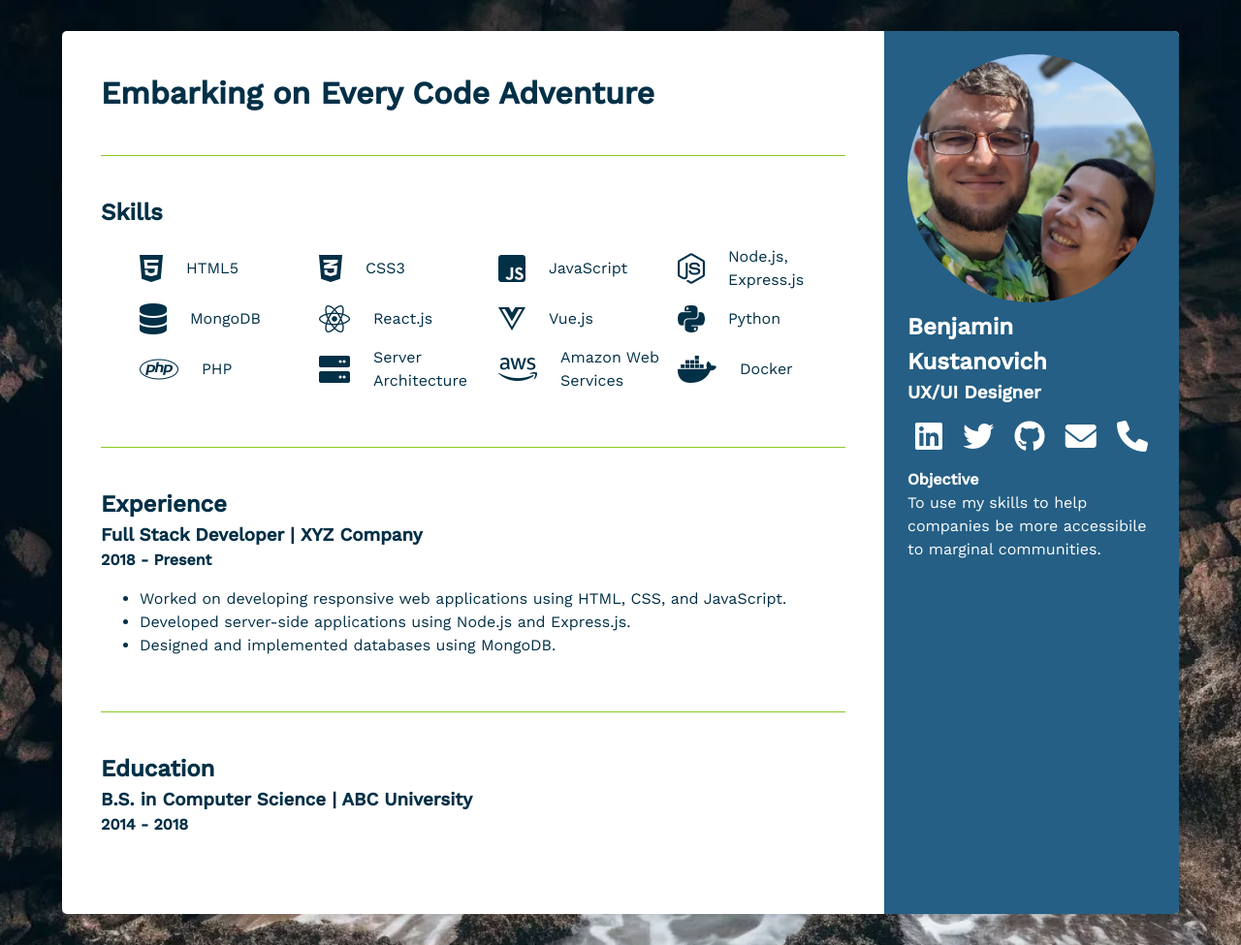
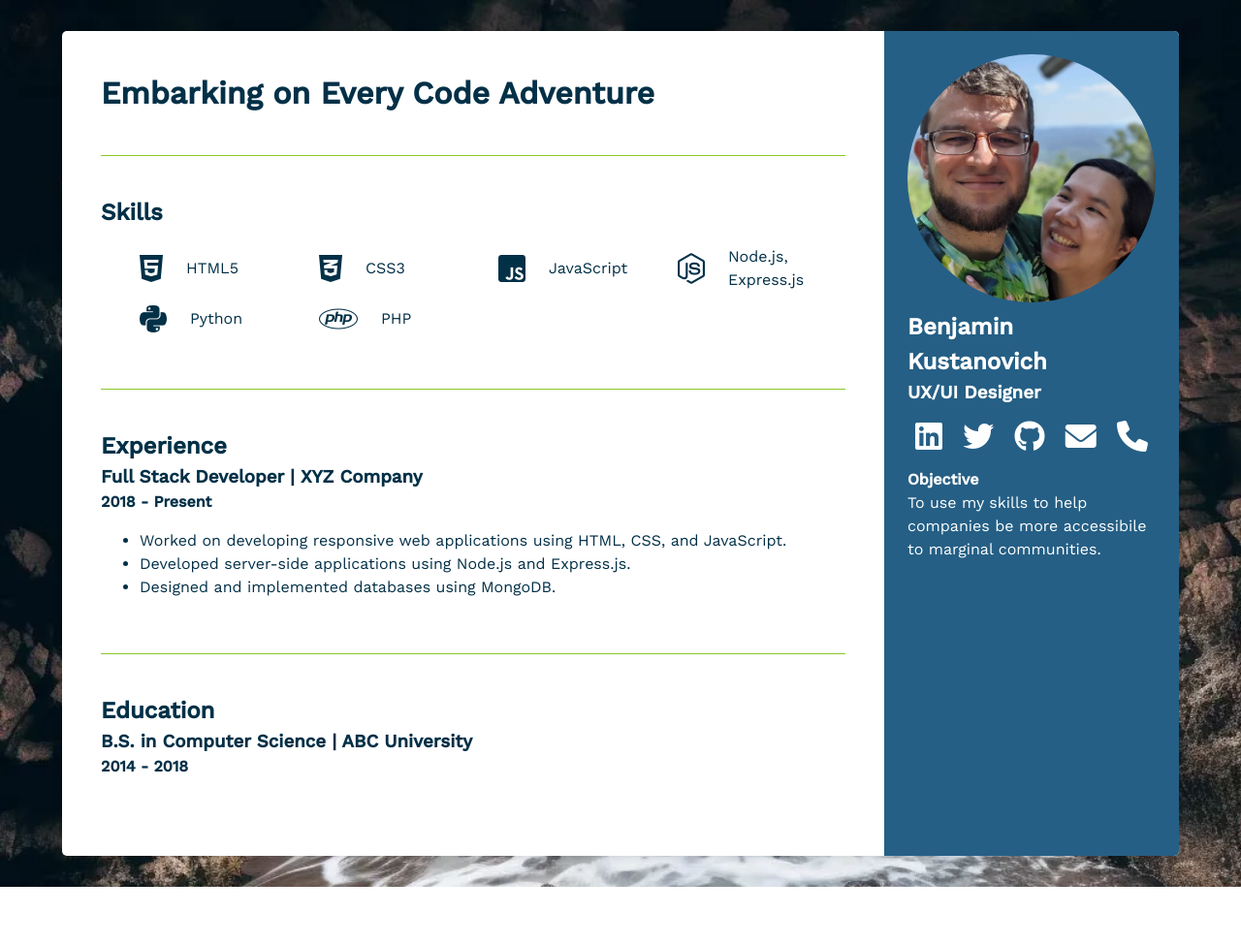
Before and after one commit to bk275/ResumeProject3, a website: page docs/index.html in a window 1280 px wide. Shown: the whole page at 97% size. After the commit the page ends 915 px from the top, so only its background shows below. Drawn offline with nearby package versions, Linux system fonts and the light colour scheme.

Commit message:
Updated skills

```diff
--- a/docs/index.html
+++ b/docs/index.html
@@ -79,14 +79,8 @@
                     <li><i class="fab fa-css3-alt fa-skill-icon"></i> CSS3</li>
                     <li><i class="fab fa-js-square fa-skill-icon"></i> JavaScript</li>
                     <li><i class="fab fa-node-js fa-skill-icon"></i> Node.js, Express.js</li>
-                    <li><i class="fas fa-database fa-skill-icon"></i> MongoDB</li>
-                    <li><i class="fab fa-react fa-skill-icon"></i> React.js</li>
-                    <li><i class="fab fa-vuejs fa-skill-icon"></i> Vue.js</li>
                     <li><i class="fab fa-python fa-skill-icon"></i> Python</li>
                     <li><i class="fab fa-php fa-skill-icon"></i> PHP</li>
-                    <li><i class="fas fa-server fa-skill-icon"></i> Server Architecture</li>
-                    <li><i class="fab fa-aws fa-skill-icon"></i> Amazon Web Services</li>
-                    <li><i class="fab fa-docker fa-skill-icon"></i> Docker</li>
                 </ul> <!-- Closes the skill list -->
             </section> <!-- Closes the skills section -->
 
```
